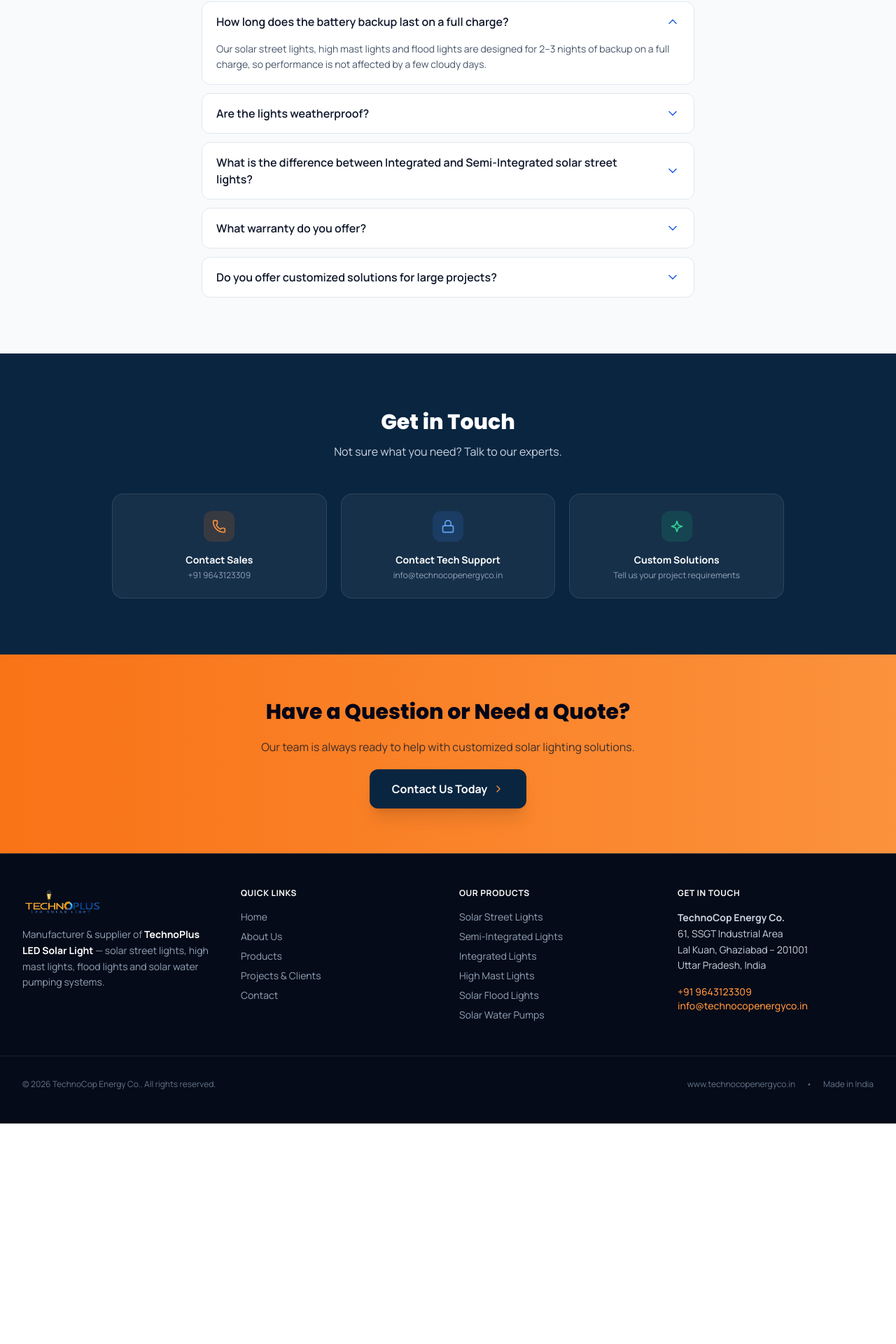
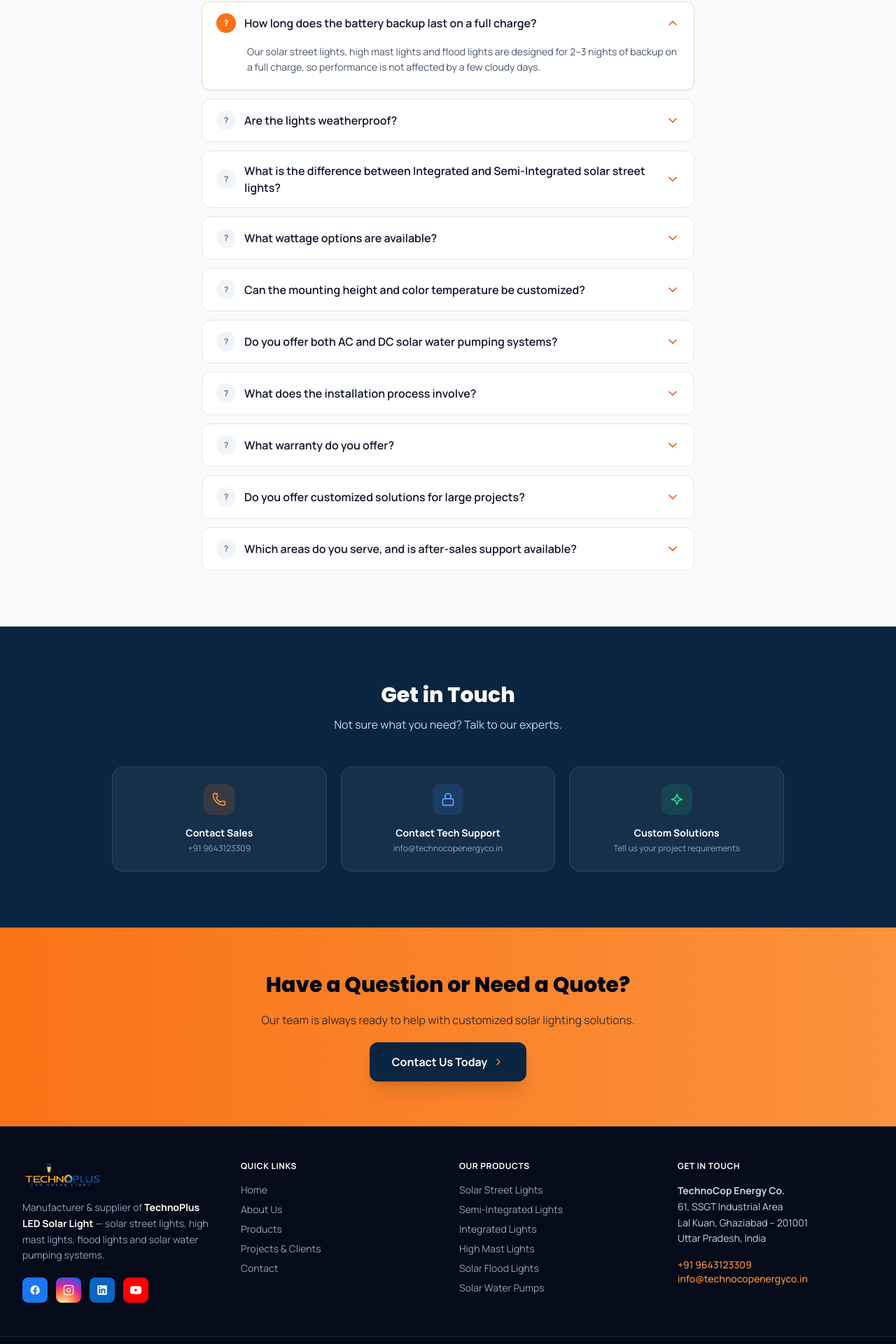
Before and after one commit to pra-chi02/Techcop-Website, an Angular app in the folder frontend/: page / in a window 1280 px wide. Shown: the part 5625-7545 px from the top of the page at 70% size. Before the commit the page ends 7230 px from the top, so only its background shows below. Built offline with nearby package versions, Linux system fonts and the light colour scheme.

Commit message:
again update

```diff
--- a/frontend/src/app/components/faq-accordion/faq-accordion.component.html
+++ b/frontend/src/app/components/faq-accordion/faq-accordion.component.html
@@ -1,10 +1,21 @@
 <div class="space-y-3">
-  <div *ngFor="let item of items; let i = index" class="border border-slate-200 rounded-xl bg-white overflow-hidden">
+  <div *ngFor="let item of items; let i = index"
+       class="border rounded-xl bg-white overflow-hidden transition"
+       [class.border-orange-200]="openIndex === i"
+       [class.shadow-sm]="openIndex === i"
+       [class.border-slate-200]="openIndex !== i">
     <button (click)="toggle(i)" class="w-full flex items-center justify-between gap-4 px-5 py-4 text-left">
-      <span class="font-semibold text-slate-900 text-sm sm:text-base">{{ item.question }}</span>
-      <svg xmlns="http://www.w3.org/2000/svg" width="24" height="24" viewBox="0 0 24 24" fill="none" stroke="currentColor" stroke-width="2" stroke-linecap="round" stroke-linejoin="round" class="w-5 h-5 text-blue-600 flex-shrink-0 transition-transform" [class.rotate-180]="openIndex === i"><path d="m6 9 6 6 6-6"></path></svg>
+      <span class="flex items-center gap-3">
+        <span class="w-7 h-7 rounded-full flex items-center justify-center text-xs font-bold flex-shrink-0 transition"
+              [class.bg-orange-500]="openIndex === i"
+              [class.text-white]="openIndex === i"
+              [class.bg-slate-100]="openIndex !== i"
+              [class.text-slate-500]="openIndex !== i">?</span>
+        <span class="font-semibold text-slate-900 text-sm sm:text-base">{{ item.question }}</span>
+      </span>
+      <svg xmlns="http://www.w3.org/2000/svg" width="24" height="24" viewBox="0 0 24 24" fill="none" stroke="currentColor" stroke-width="2" stroke-linecap="round" stroke-linejoin="round" class="w-5 h-5 text-orange-600 flex-shrink-0 transition-transform" [class.rotate-180]="openIndex === i"><path d="m6 9 6 6 6-6"></path></svg>
     </button>
-    <div *ngIf="openIndex === i" class="px-5 pb-4 text-sm text-slate-600 leading-relaxed">
+    <div *ngIf="openIndex === i" class="px-5 pb-5 pl-16 text-sm text-slate-600 leading-relaxed">
       {{ item.answer }}
     </div>
   </div>
--- a/frontend/src/app/components/footer/footer.component.html
+++ b/frontend/src/app/components/footer/footer.component.html
@@ -5,6 +5,20 @@
         <img src="assets/logo.png" alt="TechnoPlus LED Solar Light logo" class="h-10 w-auto object-contain flex-shrink-0">
       </div>
       <p class="text-slate-400 leading-relaxed">Manufacturer &amp; supplier of <strong class="text-white">{{ company.brand }}</strong> — solar street lights, high mast lights, flood lights and solar water pumping systems.</p>
+      <div class="flex items-center gap-3 pt-1">
+        <a href="#" target="_blank" rel="noopener" aria-label="Facebook" class="w-9 h-9 rounded-lg flex items-center justify-center transition hover:opacity-85" style="background-color:#1877F2">
+          <svg xmlns="http://www.w3.org/2000/svg" width="24" height="24" viewBox="0 0 24 24" fill="#ffffff" class="w-4 h-4"><path d="M22 12a10 10 0 1 0-11.5 9.9v-7H7.9V12h2.6V9.8c0-2.6 1.5-4 3.9-4 1.1 0 2.3.2 2.3.2v2.6h-1.3c-1.3 0-1.7.8-1.7 1.6V12h2.9l-.5 2.9h-2.4v7A10 10 0 0 0 22 12Z"></path></svg>
+        </a>
+        <a href="#" target="_blank" rel="noopener" aria-label="Instagram" class="w-9 h-9 rounded-lg flex items-center justify-center transition hover:opacity-85" style="background:radial-gradient(circle at 30% 107%, #fdf497 0%, #fdf497 5%, #fd5949 45%, #d6249f 60%, #285AEB 90%)">
+          <svg xmlns="http://www.w3.org/2000/svg" width="24" height="24" viewBox="0 0 24 24" fill="none" stroke="#ffffff" stroke-width="2" stroke-linecap="round" stroke-linejoin="round" class="w-4 h-4"><rect x="2" y="2" width="20" height="20" rx="5" ry="5"></rect><path d="M16 11.37A4 4 0 1 1 12.63 8 4 4 0 0 1 16 11.37z"></path><line x1="17.5" y1="6.5" x2="17.51" y2="6.5"></line></svg>
+        </a>
+        <a href="#" target="_blank" rel="noopener" aria-label="LinkedIn" class="w-9 h-9 rounded-lg flex items-center justify-center transition hover:opacity-85" style="background-color:#0A66C2">
+          <svg xmlns="http://www.w3.org/2000/svg" width="24" height="24" viewBox="0 0 24 24" fill="#ffffff" class="w-4 h-4"><path d="M20.5 2h-17A1.5 1.5 0 0 0 2 3.5v17A1.5 1.5 0 0 0 3.5 22h17a1.5 1.5 0 0 0 1.5-1.5v-17A1.5 1.5 0 0 0 20.5 2ZM8 19H5V9h3ZM6.5 7.7A1.7 1.7 0 1 1 8.2 6a1.7 1.7 0 0 1-1.7 1.7ZM19 19h-3v-4.7c0-1.1 0-2.6-1.6-2.6s-1.8 1.2-1.8 2.5V19h-3V9h2.9v1.3h.04a3.1 3.1 0 0 1 2.8-1.5c3 0 3.6 2 3.6 4.5Z"></path></svg>
+        </a>
+        <a href="#" target="_blank" rel="noopener" aria-label="YouTube" class="w-9 h-9 rounded-lg flex items-center justify-center transition hover:opacity-85" style="background-color:#FF0000">
+          <svg xmlns="http://www.w3.org/2000/svg" width="24" height="24" viewBox="0 0 24 24" fill="#ffffff" class="w-4 h-4"><path d="M23.5 6.2a3 3 0 0 0-2.1-2.1C19.5 3.5 12 3.5 12 3.5s-7.5 0-9.4.6A3 3 0 0 0 .5 6.2 31 31 0 0 0 0 12a31 31 0 0 0 .5 5.8 3 3 0 0 0 2.1 2.1c1.9.6 9.4.6 9.4.6s7.5 0 9.4-.6a3 3 0 0 0 2.1-2.1A31 31 0 0 0 24 12a31 31 0 0 0-.5-5.8ZM9.6 15.5v-7l6.3 3.5Z"></path></svg>
+        </a>
+      </div>
     </div>
 
     <div>
--- a/frontend/src/app/data.ts
+++ b/frontend/src/app/data.ts
@@ -438,7 +438,6 @@
   },
   {
     name: 'Solar Inverters & Power Systems',
-      image: 'assets/products/solar inverter and power system.png',
     type: 'Power Electronics',
     points: ['Pure sine wave output', 'High efficiency & overload protection', 'Compatible with various battery types', 'For homes, offices & industries'],
   },
@@ -456,7 +455,6 @@
   },
   {
     name: 'Solar Water Heaters',
-    image:'assets/products/solar water heaters.png',
     type: 'Thermal Systems',
     points: ['Energy efficient & eco friendly', 'Hot water for homes, hotels & industries', 'Reduces electricity cost'],
   },
@@ -545,6 +543,22 @@
     answer: 'Integrated lights combine the solar panel, battery, LED and controller into a single compact unit that is completely wire-free. Semi-Integrated lights use a separate solar panel connected to an inbuilt battery unit, offering more flexibility in panel positioning.',
   },
   {
+    question: 'What wattage options are available?',
+    answer: 'Our lighting range spans 12W to 200W depending on the product — Solar Street Lights, Semi-Integrated and Integrated Lights all offer multiple wattage bands, while High Mast Lights are configured by number of luminaires (8 to 20 lights) to suit the area you need to cover.',
+  },
+  {
+    question: 'Can the mounting height and color temperature be customized?',
+    answer: 'Yes. Street lights and flood lights mount from 6 to 12 meters, and high mast poles from 12 to 30 meters, all customizable to your site. Color temperature is available in 3000K, 4000K, 5700K or 6500K depending on the ambience you need.',
+  },
+  {
+    question: 'Do you offer both AC and DC solar water pumping systems?',
+    answer: 'Yes — our Solar AC Water Pumping Systems suit large-scale agriculture and industrial use, while our Solar DC systems are ideal for small-scale irrigation and domestic use, both with MPPT-based smart control.',
+  },
+  {
+    question: 'What does the installation process involve?',
+    answer: 'Installation generally follows five stages: site survey and planning, foundation and pole erection, panel and fixture mounting, wiring and battery connection, and final testing and commissioning. Our technical team supervises every on-site installation.',
+  },
+  {
     question: 'What warranty do you offer?',
     answer: 'Warranty coverage varies by product — for example, our Solar Flood Lights carry a 2 to 5 year warranty. Our team can confirm the exact warranty terms for the specific product and wattage you need.',
   },
@@ -552,4 +566,8 @@
     question: 'Do you offer customized solutions for large projects?',
     answer: 'Yes, we provide customized project solutions across wattages, mounting heights and pole configurations for highways, industrial areas, campuses, and government and PSU projects nationwide.',
   },
+  {
+    question: 'Which areas do you serve, and is after-sales support available?',
+    answer: 'We have delivered 5000+ projects across 20+ states in India, backed by nationwide service support and dependable after-sales assistance for every installation.',
+  },
 ];
```
